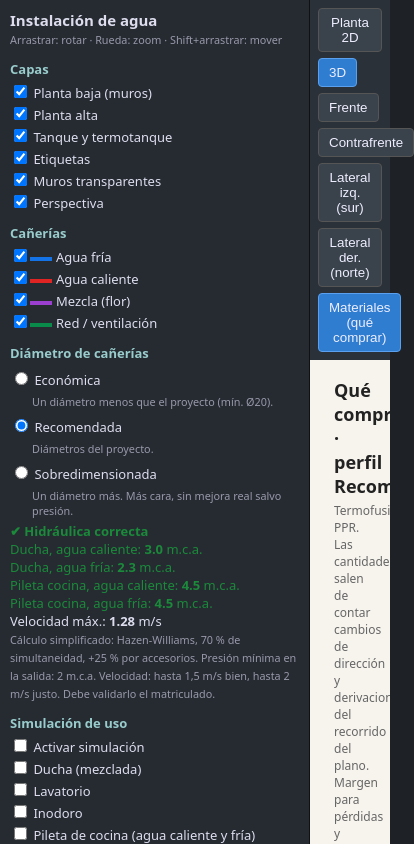
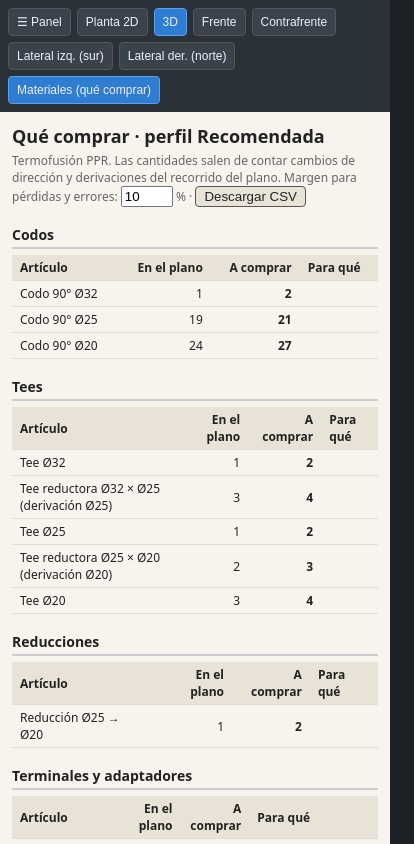
Before and after one commit to MLPEREYRA2021/planos, a plain HTML site: page index.html in a window 390 px wide. Both pictures are taken after a click on the button "Materiales (qué comprar)". Shown: the whole page, 414 px wide, since content can reach past the window. Drawn offline with Linux system fonts and the light colour scheme.

Commit message:
feat: add responsive design and touch/pointer support
- Add viewport meta tag for mobile device scaling
- Implement responsive layout with hamburger menu for screens under 800px width
- Add media query styles for mobile: reduced padding, smaller fonts, sidebar navigation
- Replace mouse events with pointer events for cross-device input support
- Add multi-touch support for pinch-to-zoom and two-finger panning gestures
- Add touch-action:none CSS to canvas for better touch handling
- Implement pointer capture for consistent event handling across devices
- Auto-close sidebar when interacting with canvas on mobile
- Adjust camera zoom scaling for mobile viewports to maintain usable view
- Disable lab view checkbox by default on mobile devices
- Add context menu prevention on canvas for mobile compatibility

```diff
--- a/index.html
+++ b/index.html
@@ -2,6 +2,7 @@
 <html lang="es">
 <head>
 <meta charset="utf-8">
+<meta name="viewport" content="width=device-width, initial-scale=1">
 <title>Casa - Instalación de agua fría y caliente</title>
 <style>
   *{box-sizing:border-box}
@@ -12,7 +13,7 @@
   button{background:#3a424c;color:#eef;border:1px solid #555;padding:6px 10px;border-radius:4px;cursor:pointer}
   button.on{background:#2f7dd1;border-color:#5aa0ee}
   #wrap{position:relative;flex:1;min-height:0}
-  canvas{position:absolute;inset:0;width:100%;height:100%;background:#f4f1ea;cursor:grab;display:block}
+  canvas{touch-action:none;position:absolute;inset:0;width:100%;height:100%;background:#f4f1ea;cursor:grab;display:block}
   #panel{position:absolute;inset:0;overflow:auto;background:#f7f4ee;color:#222;padding:18px 24px;display:none}
   #panel h2{margin:0 0 4px;font-size:18px} #panel h4{margin:18px 0 6px;font-size:14px;border-bottom:2px solid #ccc;padding-bottom:3px}
   #panel table{border-collapse:collapse;width:100%;max-width:980px;font-size:13px}
@@ -27,6 +28,16 @@
   .ok{color:#7d7}.bad{color:#f77}
   ul{margin:4px 0;padding-left:16px}
   small{color:#99a}
+  #menu{display:none}
+  @media (max-width:800px){
+    #menu{display:inline-block}
+    #side{position:absolute;z-index:20;left:0;top:0;bottom:0;width:86%;max-width:340px;transform:translateX(-102%);transition:transform .2s}
+    #side.open{transform:none;box-shadow:4px 0 16px #000a}
+    #bar button{padding:6px 8px;font-size:12px}
+    #b_mat{margin-left:0 !important}
+    #panel{padding:12px}
+    #panel table{font-size:12px}
+  }
 </style>
 </head>
 <body>
@@ -98,6 +109,8 @@ const rad = d => d * Math.PI / 180;
 Object.keys(VISTAS).forEach(n => {
   const b = document.createElement('button'); b.textContent = n; b.onclick = () => setVista(n); b.id = 'b_' + n; $('bar').appendChild(b);
 });
+const mn = document.createElement('button'); mn.textContent = '☰ Panel'; mn.id = 'menu'; mn.onclick = () => document.getElementById('side').classList.toggle('open');
+document.getElementById('bar').insertBefore(mn, document.getElementById('bar').firstChild);
 const bm = document.createElement('button'); bm.textContent = 'Materiales (qué comprar)'; bm.id = 'b_mat'; bm.style.marginLeft = 'auto';
 bm.onclick = () => { panelAbierto = !panelAbierto; bm.classList.toggle('on', panelAbierto); renderPanel(); };
 document.getElementById('bar').appendChild(bm);
@@ -105,7 +118,7 @@ let panelAbierto = false;
 function setVista(n) {
   panelAbierto = false; bm.classList.remove('on'); renderPanel();
   cur = n; const v = VISTAS[n];
-  cam.th = v.th; cam.ph = v.ph; cam.zoom = (n === '3D' ? 0.7 : 1); cam.cx = 4.7; cam.cy = 3.8; cam.cz = 3.2;
+  cam.th = v.th; cam.ph = v.ph; cam.zoom = (n === '3D' ? 0.7 : 1) * (innerWidth < 800 ? 0.72 : 1); cam.cx = 4.7; cam.cy = 3.8; cam.cz = 3.2;
   $('cOrtho').checked = !v.ortho && n === '3D' ? true : false; cam.ortho = !$('cOrtho').checked;
   document.querySelectorAll('#bar button').forEach(b => b.classList.toggle('on', b.id === 'b_' + n));
   draw();
@@ -266,16 +279,29 @@ function draw() {
 }
 
 // ---------- interacción ----------
-let drag = null;
-cv.onmousedown = e => { drag = {x: e.clientX, y: e.clientY, shift: e.shiftKey}; cv.style.cursor = 'grabbing'; };
-addEventListener('mouseup', () => { drag = null; cv.style.cursor = 'grab'; });
-addEventListener('mousemove', e => {
-  if (!drag) return;
-  const dx = e.clientX - drag.x, dy = e.clientY - drag.y; drag.x = e.clientX; drag.y = e.clientY;
-  if (drag.shift) { const k = 1 / S; cam.cx -= (dx * B.r[0] - dy * B.u[0]) * k; cam.cy -= (dx * B.r[1] - dy * B.u[1]) * k; cam.cz -= (-dy * B.u[2]) * k; }
-  else { cam.th = (cam.th + dx * 0.5 + 360) % 360; cam.ph = Math.max(0, Math.min(90, cam.ph + dy * 0.5)); cur = '3D (libre)'; }
+let drag = null, pinch = null;
+const ptrs = new Map();
+function panBy(dx, dy) { const k = 1 / S; cam.cx -= (dx * B.r[0] - dy * B.u[0]) * k; cam.cy -= (dx * B.r[1] - dy * B.u[1]) * k; cam.cz -= (-dy * B.u[2]) * k; }
+cv.addEventListener('pointerdown', e => {
+  cv.setPointerCapture(e.pointerId); ptrs.set(e.pointerId, {x: e.clientX, y: e.clientY}); pinch = null; cv.style.cursor = 'grabbing';
+  if (innerWidth < 800) $('side').classList.remove('open');
+});
+cv.addEventListener('pointermove', e => {
+  const p = ptrs.get(e.pointerId); if (!p) return;
+  const dx = e.clientX - p.x, dy = e.clientY - p.y; p.x = e.clientX; p.y = e.clientY;
+  if (ptrs.size === 1) {
+    if (e.shiftKey || e.buttons === 2) panBy(dx, dy);
+    else { cam.th = (cam.th + dx * 0.5 + 360) % 360; cam.ph = Math.max(0, Math.min(90, cam.ph + dy * 0.5)); cur = '3D (libre)'; }
+  } else if (ptrs.size === 2) {
+    const [a, b] = [...ptrs.values()], d = Math.hypot(a.x - b.x, a.y - b.y), mx = (a.x + b.x) / 2, my = (a.y + b.y) / 2;
+    if (pinch) { cam.zoom = Math.max(0.3, Math.min(6, cam.zoom * d / pinch.d)); panBy(mx - pinch.mx, my - pinch.my); }
+    pinch = {d, mx, my};
+  }
   draw();
 });
+const finPtr = e => { ptrs.delete(e.pointerId); pinch = null; if (!ptrs.size) cv.style.cursor = 'grab'; };
+cv.addEventListener('pointerup', finPtr); cv.addEventListener('pointercancel', finPtr);
+cv.addEventListener('contextmenu', e => e.preventDefault());
 cv.onwheel = e => { e.preventDefault(); cam.zoom = Math.max(0.3, Math.min(6, cam.zoom * (e.deltaY < 0 ? 1.1 : 0.9))); draw(); };
 ['cPB','cPA','cEq','cLab','cTr','rAF','rAC','rMZ','rRED'].forEach(i => $(i).onchange = draw);
 $('cOrtho').onchange = () => { cam.ortho = !$('cOrtho').checked; draw(); };
@@ -393,6 +419,7 @@ function renderPanel() {
 document.querySelectorAll('input[name=perfil]').forEach(r => r.onchange = () => {
   C.aplicarPerfil(r.value); refrescar(); renderPanel(); draw();
 });
+if (innerWidth < 800) $('cLab').checked = false;
 refrescar();
 setVista('3D');
 </script>
```
